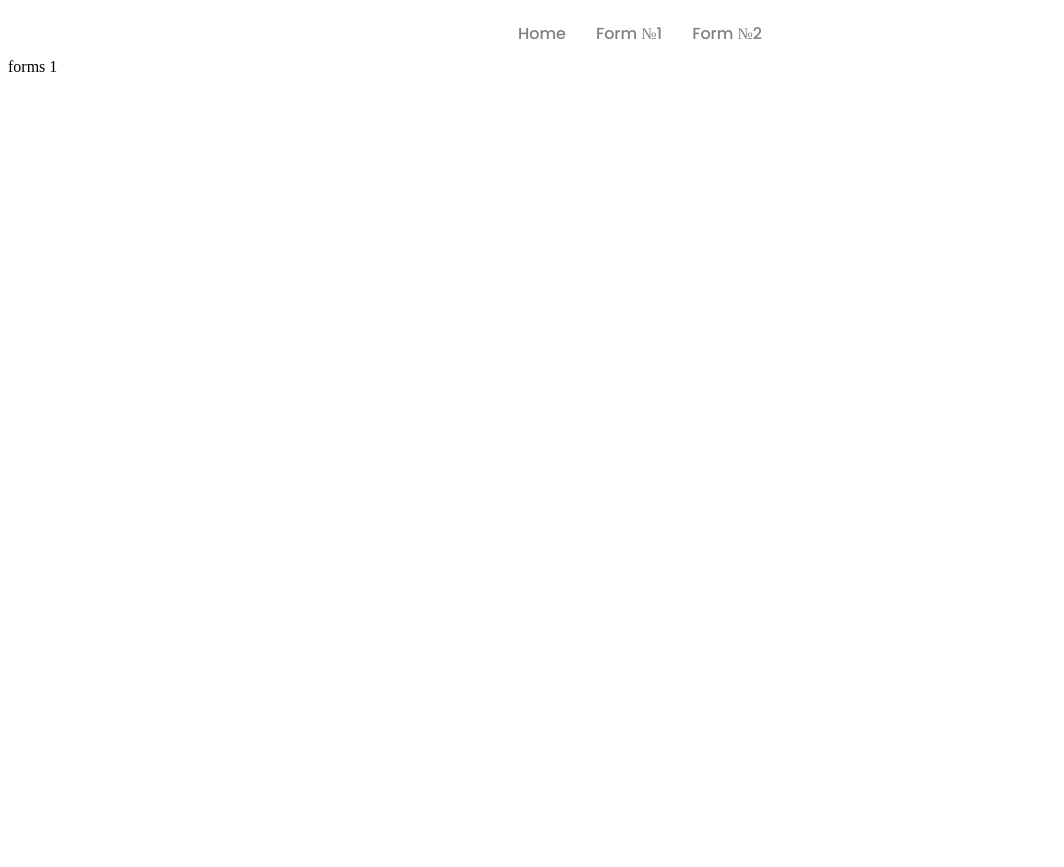
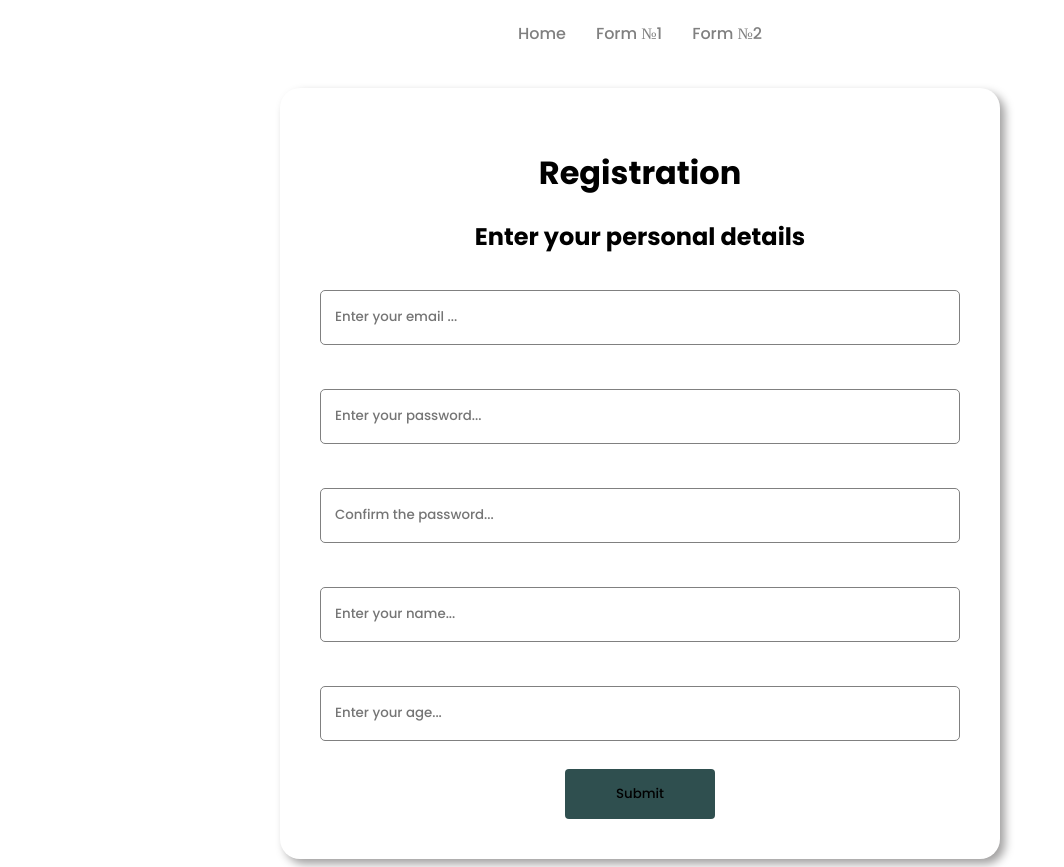
Before and after one commit to Belski-Anton/React, a React (Vite) app: page /form-1 in a window 1280 px wide. Shown: the whole page, without its empty margins (0-1064 px from the left). Before the commit the page ends 800 px from the top, so only its background shows below. Built offline with nearby package versions, Linux system fonts and the light colour scheme.

Commit message:
feat: add hook form input age,name,password,email

```diff
--- a/src/components/saveFormTwo/SaveFormTwo.tsx
+++ b/src/components/cards/Cards.tsx
@@ -1,8 +1,8 @@
 import { IForm } from '../../store/formSlice'
-import './SaveFormTwo.css'
+import './Cards.css'
 import { useSelector } from 'react-redux'
 
-const SaveFormTwo = () => {
+const Cards = () => {
     const items = useSelector(
         (state: { user: { items: IForm[] } }) => state.user.items
     )
@@ -32,4 +32,4 @@ const SaveFormTwo = () => {
     )
 }
 
-export default SaveFormTwo
+export default Cards
--- /dev/null
+++ b/src/components/hookForms/HookForms.css
@@ -0,0 +1,58 @@
+.wrapper_form {
+    display: flex;
+    height: 100%;
+}
+
+.form {
+    font-family: 'Poppins';
+    max-width: 640px;
+    margin: auto;
+    padding: 40px;
+    border-radius: 20px;
+    box-shadow: 5px 5px 10px #a1a0a0;
+    width: 100%;
+    margin-top: 30px;
+}
+
+h1,
+h2 {
+    text-align: center;
+}
+
+.wrapper_input {
+    display: flex;
+    flex-direction: column;
+    gap: 20px;
+}
+
+input {
+    padding: 16.5px 14px;
+    margin-top: 16px;
+    margin-bottom: 8px;
+    border-radius: 5px;
+    border: 1px solid grey;
+    outline: none;
+}
+
+.btn {
+    display: flex;
+    justify-content: center;
+}
+
+.btn > .button {
+    font-family: 'Poppins';
+    padding: 15px 25px;
+    border-radius: 4px;
+    border: none;
+    background: #2f4f4f;
+    width: 150px;
+    cursor: pointer;
+}
+
+.input:hover {
+    border: 1px solid black;
+}
+
+.input:focus {
+    border: 2px solid #2f4f4f;
+}
--- /dev/null
+++ b/src/components/hookForms/HookForms.tsx
@@ -0,0 +1,63 @@
+import { useDispatch } from 'react-redux'
+import { IForm, formActions } from '../../store/formSlice'
+import './HookForms.css'
+import { useForm, SubmitHandler } from 'react-hook-form'
+
+const HookForms = () => {
+    const { register, handleSubmit } = useForm<IForm>({
+        defaultValues: {},
+    })
+    const dispatch = useDispatch()
+    const onSubmit: SubmitHandler<IForm> = (data: IForm) => {
+        dispatch(formActions.addForm(data))
+    }
+    return (
+        <div className="wrapper_form">
+            <div className="form">
+                <h1>Registration</h1>
+                <h2>Enter your personal details</h2>
+                <form
+                    onSubmit={handleSubmit(onSubmit)}
+                    className="wrapper_input"
+                >
+                    <input
+                        type="email"
+                        {...register('email')}
+                        placeholder="Enter your email ..."
+                        className="input"
+                    />
+                    <input
+                        type="password"
+                        {...register('password')}
+                        placeholder="Enter your password..."
+                        className="input"
+                    />
+                    <input
+                        type="password"
+                        {...register('confirmPassword')}
+                        placeholder="Confirm the password..."
+                        className="input"
+                    />
+
+                    <input
+                        type="text"
+                        {...register('name')}
+                        placeholder="Enter your name... "
+                        className="input"
+                    />
+                    <input
+                        type="text"
+                        {...register('age')}
+                        placeholder="Enter your age... "
+                        className="input"
+                    />
+                    <div className="btn ">
+                        <button className="button">Submit</button>
+                    </div>
+                </form>
+            </div>
+        </div>
+    )
+}
+
+export default HookForms
--- a/src/components/input/Input.css
+++ b/src/components/input/Input.css
@@ -20,6 +20,7 @@ input:hover {
 
 input:focus {
     border: 2px solid #1976d2;
+    padding: 15.5px 13px;
 }
 
 .autocomplete {
--- a/src/components/saveFormOne/SaveFormOne.css
+++ /dev/null
@@ -1,6 +0,0 @@
-.form_one {
-    display: flex;
-    border: 1px solid grey;
-    box-shadow: 5px 5px 10px #a1a0a0;
-    width: 200px;
-}
--- a/src/components/saveFormOne/SaveFormOne.tsx
+++ /dev/null
@@ -1,7 +0,0 @@
-import './SaveFormOne.css'
-
-const SaveFormOne = () => {
-    return <div className="form_one"></div>
-}
-
-export default SaveFormOne
--- a/src/pages/ControllPage/ControllPage.tsx
+++ b/src/pages/ControllPage/ControllPage.tsx
@@ -1,5 +1,11 @@
+import HookForms from '../../components/hookForms/HookForms'
+
 const ControllPage = () => {
-    return <div>forms 1</div>
+    return (
+        <>
+            <HookForms />
+        </>
+    )
 }
 
 export default ControllPage
--- a/src/pages/MainPage/MainPages.tsx
+++ b/src/pages/MainPage/MainPages.tsx
@@ -1,12 +1,10 @@
 import './MainPages.css'
-import SaveFormTwo from '../../components/saveFormTwo/SaveFormTwo'
-import SaveFormOne from '../../components/saveFormOne/SaveFormOne'
+import Cards from '../../components/cards/Cards'
 
 const MainPages = () => {
     return (
         <div className="main_page">
-            <SaveFormOne />
-            <SaveFormTwo />
+            <Cards />
         </div>
     )
 }
```
Also changed, not shown: src/components/cards/Cards.css (renamed from src/components/saveFormTwo/SaveFormTwo.css).
